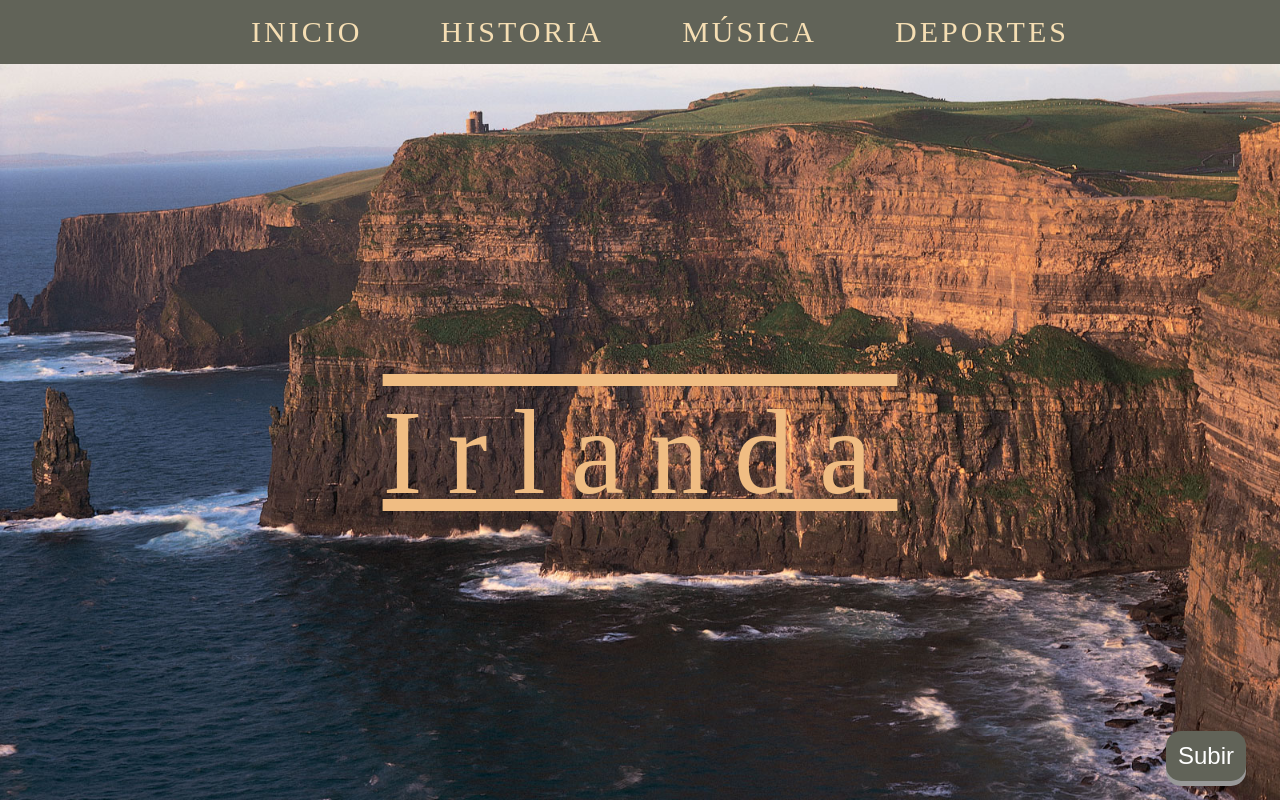
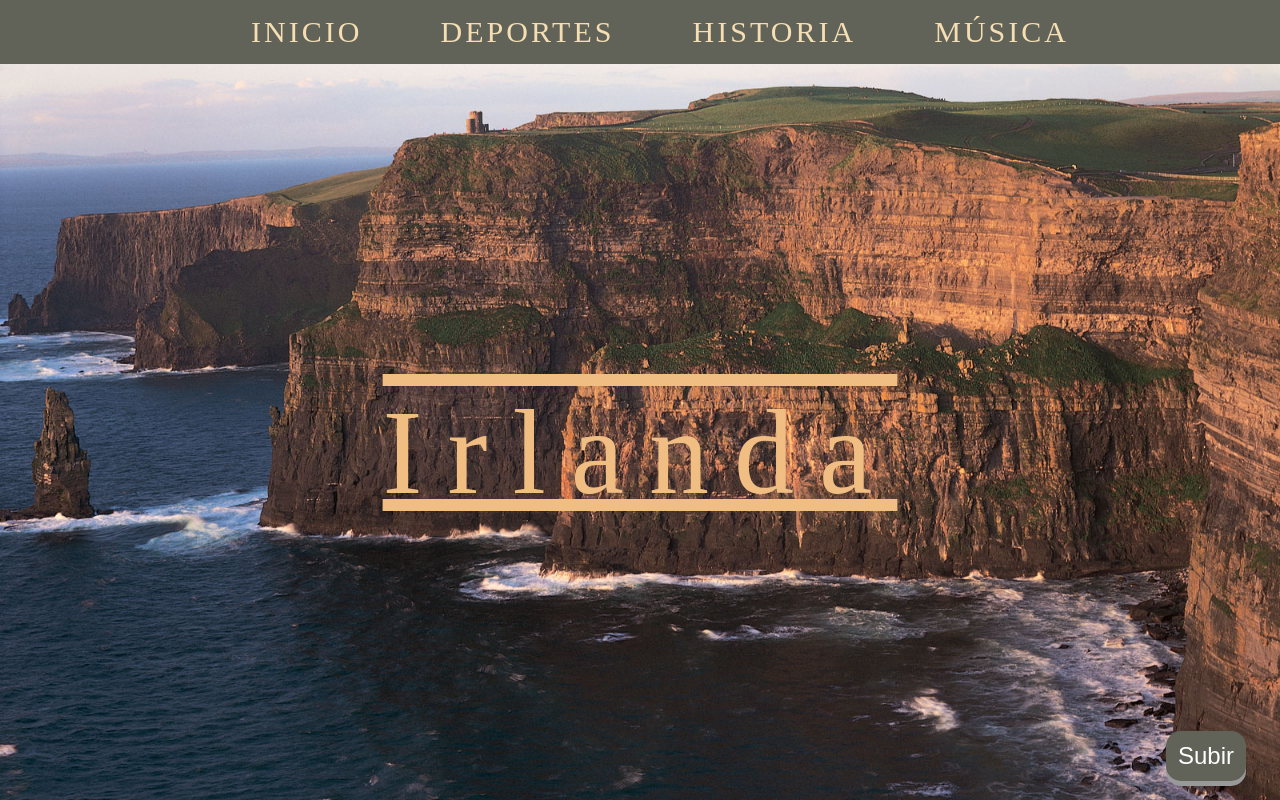
Before and after one commit to IrishMikey/irlanda.github.io, a plain HTML site: page index.html in a window 1280 px wide. Drawn offline with Linux system fonts and the light colour scheme; a web font is replaced by a local one.

Commit message:
Updates to all pages.

```diff
--- a/CSS/sports.css
+++ b/CSS/sports.css
@@ -48,8 +48,9 @@ iframe{
 	margin-left: auto;
 	margin-right: auto;
 }
-li:before {
-content: '\1F95E';
-margin-left: -20px;
-margin-right: 10px;
+#hurling{
+	list-style-image: url('../Imagenes/sliotar.png');
 }
+#football{
+	list-style-image: url('../Imagenes/footballIcon.png');
+}
--- a/CSS/style.css
+++ b/CSS/style.css
@@ -131,7 +131,10 @@ section h2{
   background-color: #f4f4f4;
   color:#666;
 }
-
+#ire{
+  color:green;
+  font-style: italic;
+}
 .secLight img{
   position:relative;
   top:10ex;
@@ -144,11 +147,6 @@ section img:hover{
   z-index:3
 }
 
-#ire{
-  color:green;
-  font-style: italic;
-}
-
 .secDark{
   background-color: #282e34;
   color:#c6ecff;
@@ -156,10 +154,8 @@ section img:hover{
 .secDark p{
   text-align:justify;
   font-size: 28pt;
-
 }
 .secDark img{
-
   position:relative;
   box-shadow: 15px 15px 15px #0e1013;
   transition: transform 0.2s ease;
--- a/index.html
+++ b/index.html
@@ -23,13 +23,13 @@
                 <a href="#">Inicio</a>
             </li>
             <li class="nav-button-historia">
-                <a href="#">Historia</a>
+                <a href="HTML/Sports.html">Deportes</a>
             </li>
             <li class="nav-button-viaje">
-                <a href="#">Música</a>
+                <a href="HTML/History.html">Historia</a>
             </li>
             <li class="nav-button-viaje">
-                <a href="#">Deportes</a>
+                <a href="HTML/Music.html">Música</a>
             </li>
         </ul>
           <div id="burger">
```
Also changed, not shown: HTML/Sports.html (+16 -3 lines), Imagenes/footballIcon.png (added), Imagenes/sliotar.png (added), Imagenes/sliotar.png.png (deleted).
